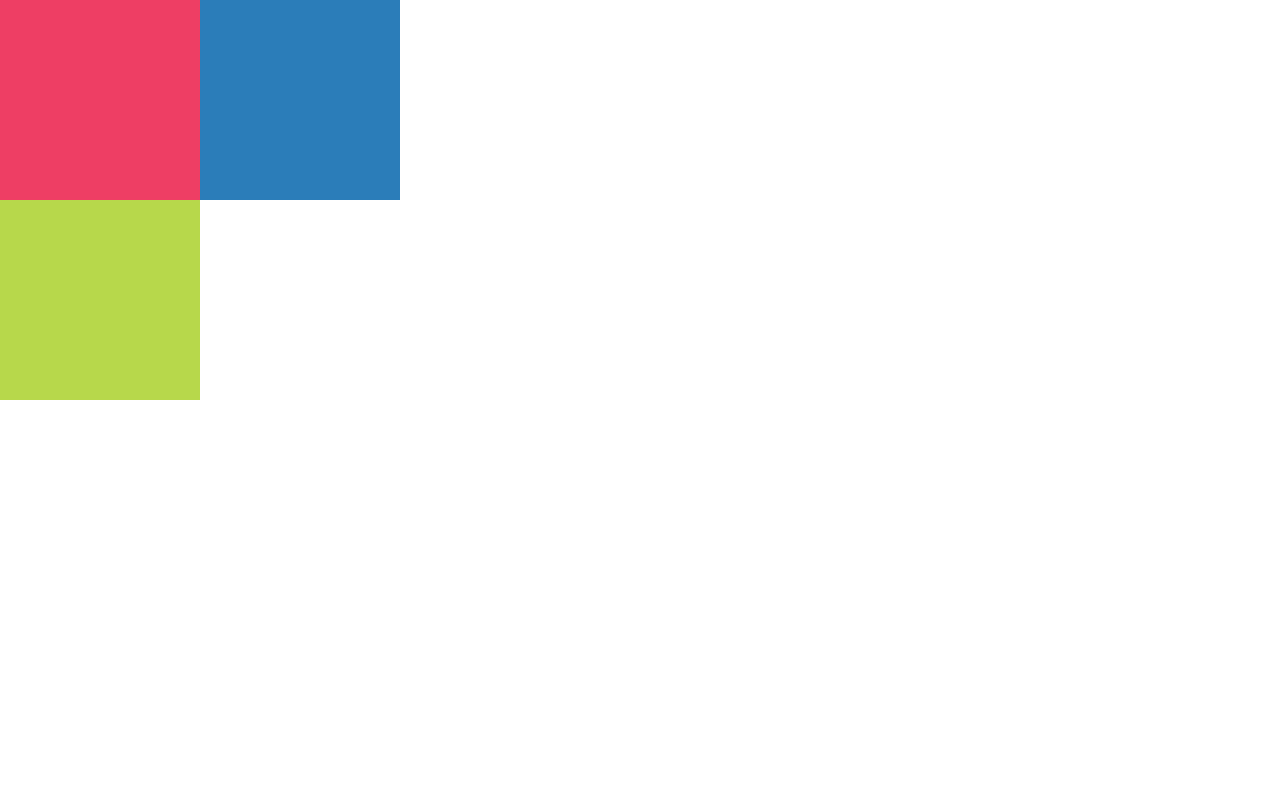
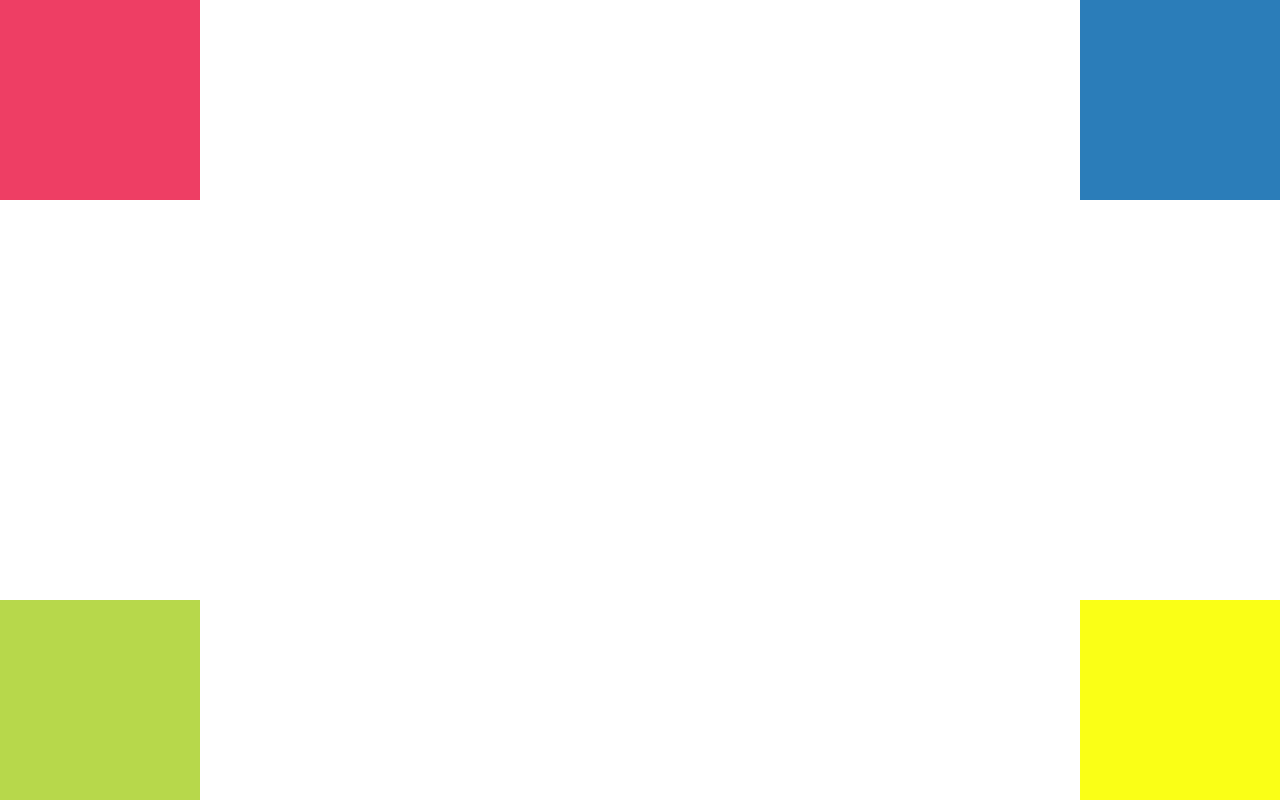
Before and after one commit to unakame/leccion-23-guiado, a plain HTML site: page index.html in a window 1280 px wide. Drawn offline with Linux system fonts and the light colour scheme.

Commit message:
tercer desafio

```diff
--- a/assets/css/main.css
+++ b/assets/css/main.css
@@ -9,15 +9,25 @@ body{
 .caja{
   width: 200px;
   height: 200px;
+  position: absolute;
 }
 #rosa{
   background-color: #EE3E64;
+  left: 0;
+  top: 0;
 }
 #azul{
   background-color: #2B7DB9;
-  position: relative;
-  left: 200px;
+  right: 0;
+  top: 0;
 }
 #verde{
   background-color: #B7D84B;
+  left: 0;
+  bottom: 0;
 }
+#amarillo{
+  background-color: #FAFF16;
+  right: 0;
+  bottom: 0;
+}
--- a/index.html
+++ b/index.html
@@ -9,10 +9,10 @@
 </head>
 <body>
   <div class="contenedor">
-    <div class="caja" id="rosa">
-      <div class="caja" id="azul"></div>
-    </div>
+    <div class="caja" id="rosa"></div>
+    <div class="caja" id="azul"></div>
     <div class="caja" id="verde"></div>
+    <div class="caja" id="amarillo"></div>
   </div>
   <scrip src="assets/js/main.js"></scrip>
 </body>
```
